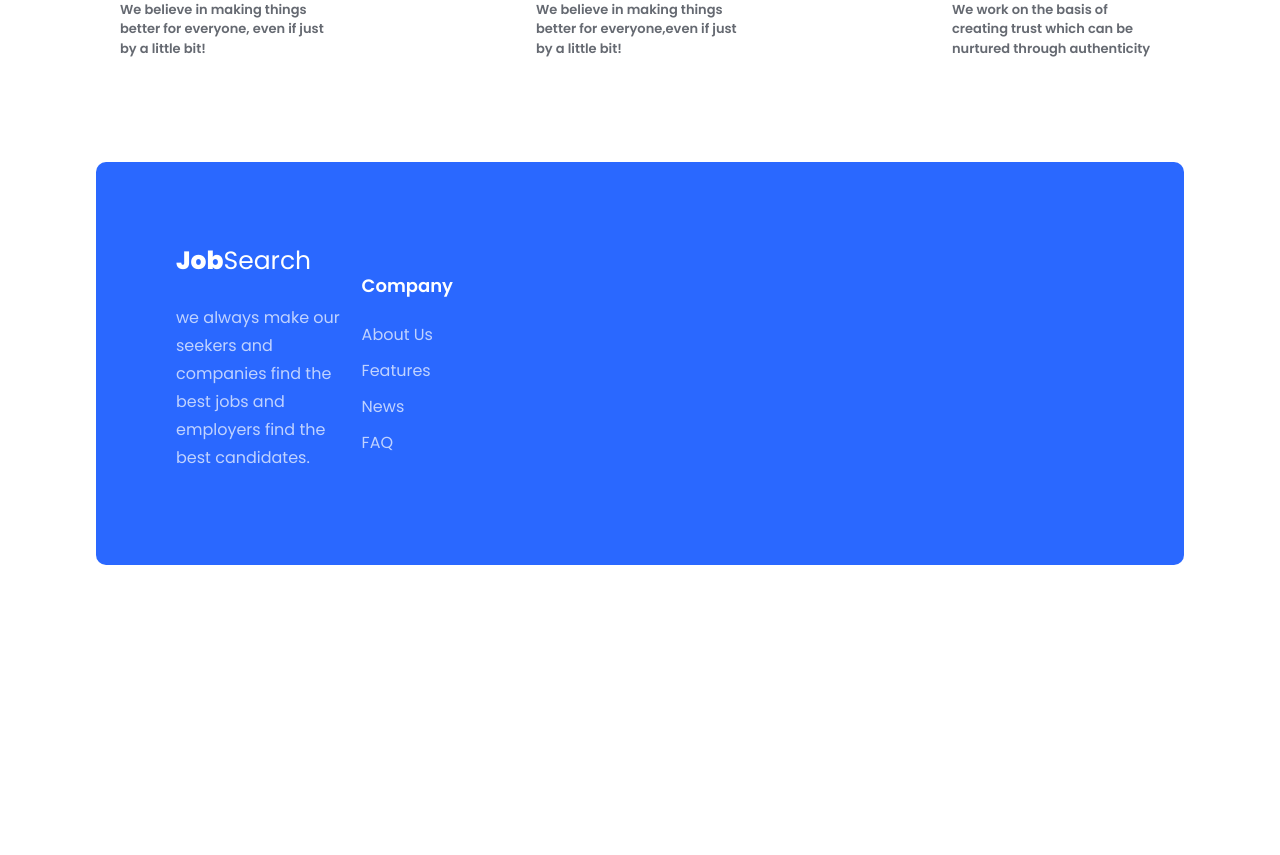
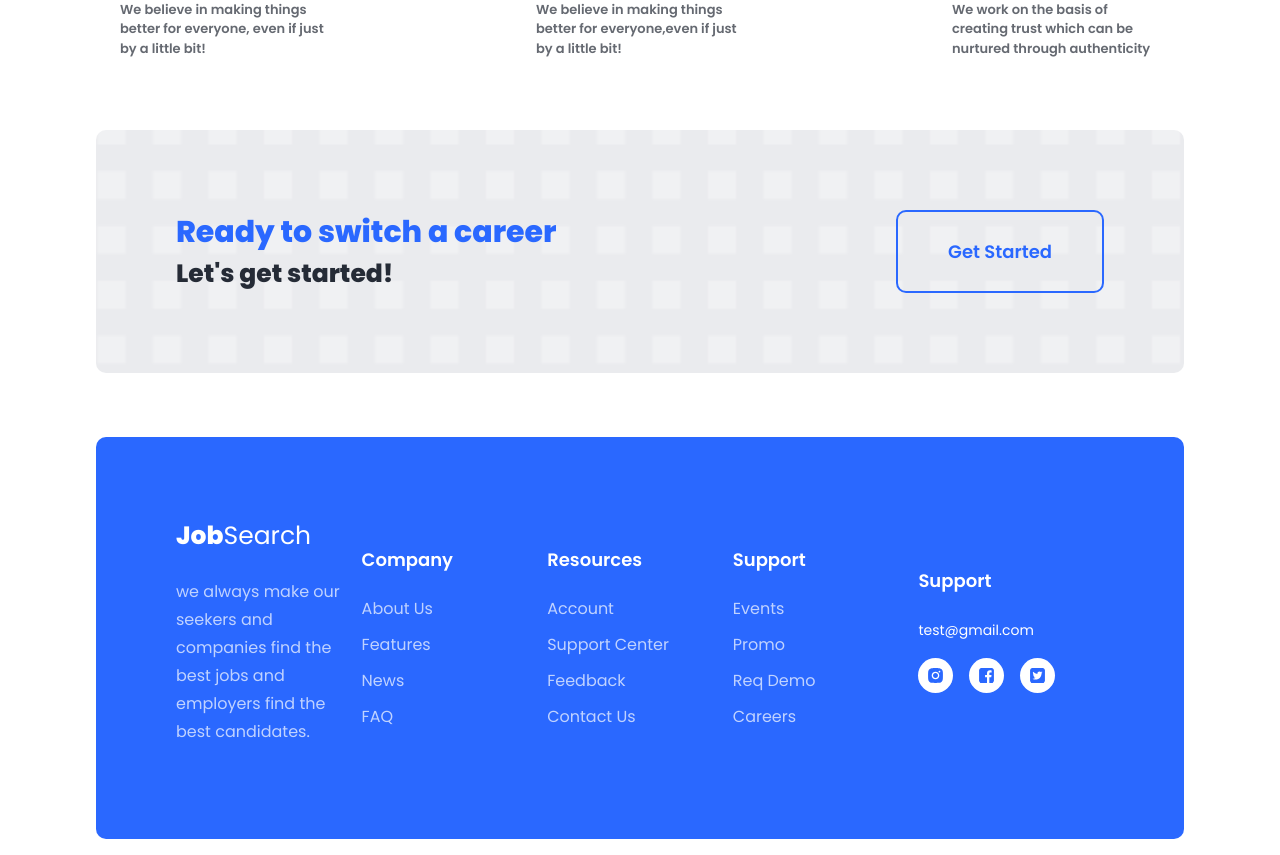
Before and after one commit to prashant5025/jobsearchproject, a React (Vite) app: page / in a window 1280 px wide. Shown: the part 2360-3215 px from the top of the page. Before the commit the page ends 2941 px from the top, so only its background shows below. Built offline with nearby package versions, Linux system fonts and the light colour scheme.

Commit message:
initial commit

```diff
--- a/src/components/FooterDiv/Footer.jsx
+++ b/src/components/FooterDiv/Footer.jsx
@@ -1,25 +1,81 @@
 import React from "react";
+import { BiTimeFive } from "react-icons/bi";
+import {
+  AiFillFacebook,
+  AiFillInstagram,
+  AiFillTwitterSquare,
+} from "react-icons/ai";
 
 const Footer = () => {
   return (
     <div className="footer p-[5rem] mb-4 bg-blueColor rounded-[10px] gap-[8] grid grid-cols-5 m-auto items-center justify-center">
       <div>
-      <div className="logoDiv">
-        <h1 className="logo text-[25px] text-white pb-[1.5rem]">
-          <strong>Job</strong>Search
-        </h1>
-      </div>
-      <p className="text-white pb-[13px] opacity-70 leading-7">we always make our seekers and companies find  the best jobs and employers find the best candidates.</p>
+        <div className="logoDiv">
+          <h1 className="logo text-[25px] text-white pb-[1.5rem]">
+            <strong>Job</strong>Search
+          </h1>
+        </div>
+        <p className="text-white pb-[13px] opacity-70 leading-7">
+          we always make our seekers and companies find the best jobs and
+          employers find the best candidates.
+        </p>
       </div>
       <div className="grid">
         <span className="divTitle text-[18px] font-semibold pb-[1.5rem] text-white">
           Company
         </span>
         <div className="grid gap-3">
-          <li className="text-white opacity-[.7] hover:opacity-[1]">About Us</li>
-          <li className="text-white opacity-[.7] hover:opacity-[1]">Features</li>
+          <li className="text-white opacity-[.7] hover:opacity-[1]">
+            About Us
+          </li>
+          <li className="text-white opacity-[.7] hover:opacity-[1]">
+            Features
+          </li>
           <li className="text-white opacity-[.7] hover:opacity-[1]">News</li>
           <li className="text-white opacity-[.7] hover:opacity-[1]">FAQ</li>
+        </div>
+      </div>
+      <div className="grid">
+        <span className="divTitle text-[18px] font-semibold pb-[1.5rem] text-white">
+          Resources
+        </span>
+        <div className="grid gap-3">
+          <li className="text-white opacity-[.7] hover:opacity-[1]">Account</li>
+          <li className="text-white opacity-[.7] hover:opacity-[1]">
+            Support Center
+          </li>
+          <li className="text-white opacity-[.7] hover:opacity-[1]">
+            Feedback
+          </li>
+          <li className="text-white opacity-[.7] hover:opacity-[1]">
+            Contact Us
+          </li>
+        </div>
+      </div>
+      <div className="grid">
+        <span className="divTitle text-[18px] font-semibold pb-[1.5rem] text-white">
+          Support
+        </span>
+        <div className="grid gap-3">
+          <li className="text-white opacity-[.7] hover:opacity-[1]">Events</li>
+          <li className="text-white opacity-[.7] hover:opacity-[1]">Promo</li>
+          <li className="text-white opacity-[.7] hover:opacity-[1]">
+            Req Demo
+          </li>
+          <li className="text-white opacity-[.7] hover:opacity-[1]">Careers</li>
+        </div>
+      </div>
+      <div className="grid">
+        <span className="divTitle text-[18px] font-semibold pb-[1.5rem] text-white">
+          Support
+        </span>
+        <div>
+          <small className="text-[14px] text-white">test@gmail.com</small>
+          <div className="icons flex gap-4 py-[1rem]">
+            <AiFillInstagram className="bg-white p-[8px] h-[35px] w-[35px] rounded-full icon text-blueColor" />
+            <AiFillFacebook className="bg-white p-[8px] h-[35px] w-[35px] rounded-full icon text-blueColor" />
+            <AiFillTwitterSquare className="bg-white p-[8px] h-[35px] w-[35px] rounded-full icon text-blueColor" />
+          </div>
         </div>
       </div>
     </div>
--- a/src/components/ValueDiv/Value.jsx
+++ b/src/components/ValueDiv/Value.jsx
@@ -34,6 +34,15 @@ const Value = () => {
           <p className='text-[13px] text-textColor opacity-[.7] py-[1rem] font-semibold'>We work on the basis of creating trust which can be nurtured through authenticity</p>
         </div>
       </div>
+
+      <div className="card mt-[2rem] flex justify-between bg-blueColor p-[5rem] rounded-[10px]">
+        <div className="">
+          <h1 className='text-blueColor text-[30px] font-bold'>Ready to switch a career</h1>
+          <h2 className='text-textColor text-[25px] font-bold'>Let's get started!</h2>
+        </div>
+          <button className='border-[2px] rounded-[10px] py-[4px] px-[50px] text-[18px] font-semibold text-blueColor hover:bg-white border-blueColor'>Get Started</button>
+
+      </div>
     </div>
   )
 }
--- a/src/index.css
+++ b/src/index.css
@@ -7,6 +7,7 @@
 
 :root{
   font-family: 'Poppins', sans-serif;
+
 }
 
 body{
@@ -35,5 +36,5 @@ li:hover::before{
 }
 
 .card{
-  background: #000;
+  background: url(/src/assets/pattern.png);
 }
```
Also changed, not shown: src/assets/pattern.png (added).
